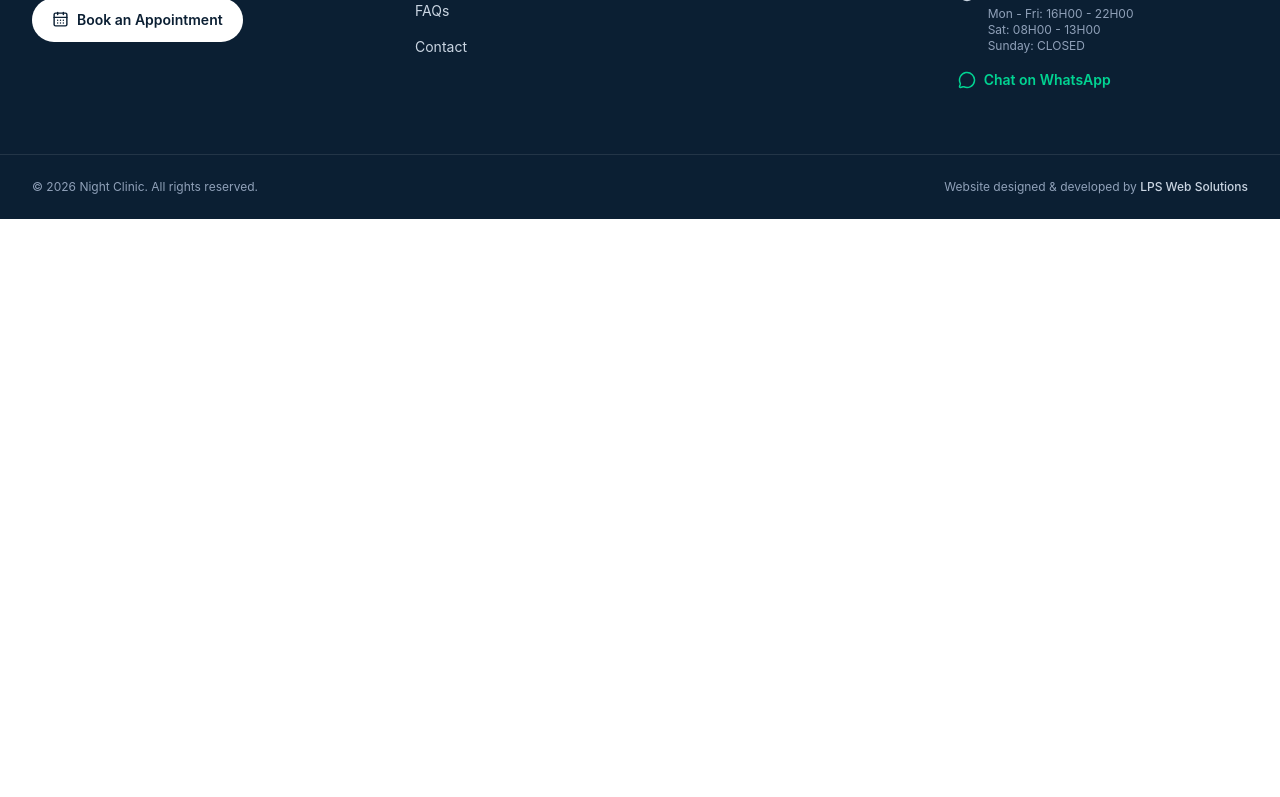
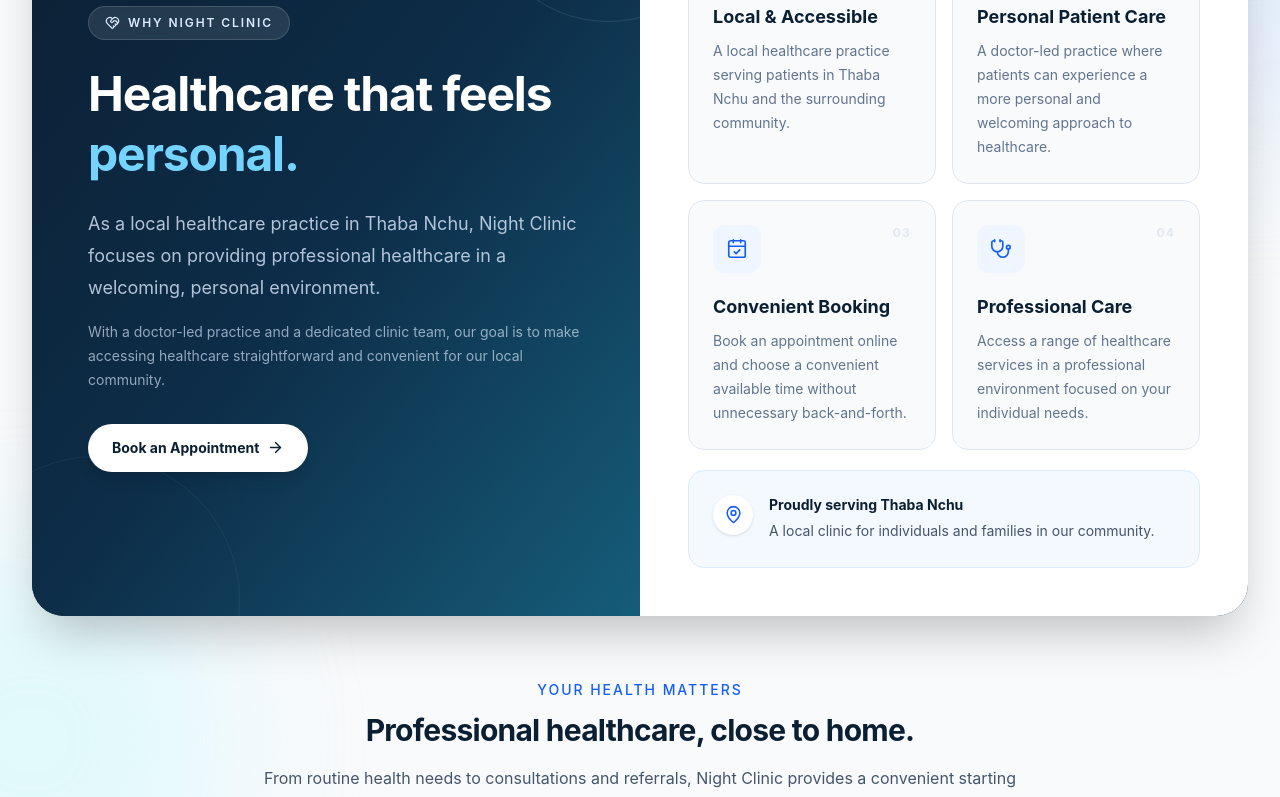
Before and after one commit to lebogang-developer/night-clinic, a React (Vite) app: page / in a window 1280 px wide. Shown: the part 4040-4837 px from the top of the page. Before the commit the page ends 4259 px from the top, so only its background shows below. Built offline with nearby package versions, Linux system fonts and the light colour scheme.

Commit message:
Why Choose Us section

```diff
--- a/src/App.jsx
+++ b/src/App.jsx
@@ -3,6 +3,7 @@
 import Hero from "./components/sections/Hero";
 import AboutDoctor from "./components/sections/AboutDoctor";
 import Services from "./components/sections/Services";
+import WhyChooseUs from "./components/sections/WhyChooseUs";
 
 function App() {
   return (
@@ -13,6 +14,7 @@
         <Hero />
         <AboutDoctor />
         <Services />
+        <WhyChooseUs />
       </main>
 
       <Footer />
--- /dev/null
+++ b/src/components/sections/WhyChooseUs.jsx
@@ -0,0 +1,179 @@
+import {
+  ArrowRight,
+  CalendarCheck,
+  HeartHandshake,
+  MapPin,
+  Stethoscope,
+} from "lucide-react";
+
+const reasons = [
+  {
+    icon: MapPin,
+    title: "Local & Accessible",
+    description:
+      "A local healthcare practice serving patients in Thaba Nchu and the surrounding community.",
+  },
+  {
+    icon: HeartHandshake,
+    title: "Personal Patient Care",
+    description:
+      "A doctor-led practice where patients can experience a more personal and welcoming approach to healthcare.",
+  },
+  {
+    icon: CalendarCheck,
+    title: "Convenient Booking",
+    description:
+      "Book an appointment online and choose a convenient available time without unnecessary back-and-forth.",
+  },
+  {
+    icon: Stethoscope,
+    title: "Professional Care",
+    description:
+      "Access a range of healthcare services in a professional environment focused on your individual needs.",
+  },
+];
+
+const WhyChooseUs = () => {
+  return (
+    <section
+      id="why-us"
+      className="relative overflow-hidden bg-slate-50 py-20 sm:py-24 lg:py-28"
+    >
+      {/* Background decoration */}
+      <div className="pointer-events-none absolute -right-40 top-0 h-96 w-96 rounded-full bg-blue-100/60 blur-3xl" />
+
+      <div className="pointer-events-none absolute -left-40 bottom-0 h-96 w-96 rounded-full bg-cyan-100/50 blur-3xl" />
+
+      <div className="relative mx-auto max-w-7xl px-4 sm:px-6 lg:px-8">
+        {/* Main split section */}
+        <div className="overflow-hidden rounded-[2rem] bg-[#0B1F33] shadow-2xl">
+          <div className="grid lg:grid-cols-2">
+            {/* LEFT - Message */}
+            <div className="relative flex flex-col justify-center overflow-hidden px-6 py-12 sm:px-10 sm:py-16 lg:px-14 lg:py-20">
+              {/* Gradient */}
+              <div className="absolute inset-0 bg-gradient-to-br from-[#0B1F33] via-[#0D2D48] to-[#155D7A]" />
+
+              {/* Decorative circles */}
+              <div className="absolute -right-24 -top-24 h-64 w-64 rounded-full border border-white/10" />
+
+              <div className="absolute -bottom-32 -left-20 h-72 w-72 rounded-full border border-white/5" />
+
+              <div className="relative z-10">
+                {/* Eyebrow */}
+                <div className="mb-6 inline-flex items-center gap-2 rounded-full border border-white/15 bg-white/10 px-4 py-2 text-xs font-semibold uppercase tracking-[0.16em] text-blue-100 backdrop-blur-sm">
+                  <HeartHandshake size={15} />
+                  Why Night Clinic
+                </div>
+
+                <h2 className="max-w-xl text-3xl font-bold leading-tight tracking-tight text-white sm:text-4xl lg:text-5xl">
+                  Healthcare that feels{" "}
+                  <span className="text-sky-300">personal.</span>
+                </h2>
+
+                <p className="mt-6 max-w-xl text-base leading-7 text-blue-100/80 sm:text-lg sm:leading-8">
+                  As a local healthcare practice in Thaba Nchu, Night Clinic
+                  focuses on providing professional healthcare in a welcoming,
+                  personal environment.
+                </p>
+
+                <p className="mt-4 max-w-xl text-sm leading-6 text-blue-100/65">
+                  With a doctor-led practice and a dedicated clinic team, our
+                  goal is to make accessing healthcare straightforward and
+                  convenient for our local community.
+                </p>
+
+                {/* CTA */}
+                <div className="mt-8">
+                  <a
+                    href="#booking"
+                    className="group inline-flex items-center gap-2 rounded-full bg-white px-6 py-3.5 text-sm font-bold text-[#0B1F33] shadow-lg transition-all duration-300 hover:-translate-y-1 hover:bg-blue-50 hover:shadow-xl"
+                  >
+                    Book an Appointment
+                    <ArrowRight
+                      size={17}
+                      className="transition-transform duration-300 group-hover:translate-x-1"
+                    />
+                  </a>
+                </div>
+              </div>
+            </div>
+
+            {/* RIGHT - Reasons */}
+            <div className="bg-white p-6 sm:p-10 lg:p-12">
+              <div className="grid gap-4 sm:grid-cols-2">
+                {reasons.map((reason, index) => {
+                  const Icon = reason.icon;
+
+                  return (
+                    <div
+                      key={reason.title}
+                      className="group rounded-2xl border border-slate-200 bg-slate-50 p-5 transition-all duration-300 hover:-translate-y-1 hover:border-blue-200 hover:bg-white hover:shadow-lg sm:p-6"
+                    >
+                      {/* Number */}
+                      <div className="flex items-start justify-between">
+                        <div className="flex h-12 w-12 items-center justify-center rounded-xl bg-blue-50 text-blue-600 transition-all duration-300 group-hover:bg-[#0B1F33] group-hover:text-white">
+                          <Icon size={22} strokeWidth={1.8} />
+                        </div>
+
+                        <span className="text-xs font-bold tracking-widest text-slate-200 transition-colors group-hover:text-blue-100">
+                          0{index + 1}
+                        </span>
+                      </div>
+
+                      <h3 className="mt-5 text-lg font-bold text-[#0B1F33]">
+                        {reason.title}
+                      </h3>
+
+                      <p className="mt-2 text-sm leading-6 text-slate-500">
+                        {reason.description}
+                      </p>
+                    </div>
+                  );
+                })}
+              </div>
+
+              {/* Small local message */}
+              <div className="mt-5 rounded-2xl border border-blue-100 bg-blue-50/70 p-5 sm:p-6">
+                <div className="flex gap-4">
+                  <div className="flex h-10 w-10 shrink-0 items-center justify-center rounded-full bg-white text-blue-600 shadow-sm">
+                    <MapPin size={19} />
+                  </div>
+
+                  <div>
+                    <h4 className="text-sm font-bold text-[#0B1F33]">
+                      Proudly serving Thaba Nchu
+                    </h4>
+
+                    <p className="mt-1 text-sm leading-6 text-slate-600">
+                      A local clinic for individuals and families in our
+                      community.
+                    </p>
+                  </div>
+                </div>
+              </div>
+            </div>
+          </div>
+        </div>
+
+        {/* Bottom statement */}
+        <div className="mx-auto mt-12 max-w-3xl text-center lg:mt-16">
+          <p className="text-sm font-medium uppercase tracking-[0.14em] text-blue-600">
+            Your health matters
+          </p>
+
+          <h3 className="mt-3 text-2xl font-bold tracking-tight text-[#0B1F33] sm:text-3xl">
+            Professional healthcare, close to home.
+          </h3>
+
+          <p className="mt-4 text-base leading-7 text-slate-600">
+            From routine health needs to consultations and referrals, Night
+            Clinic provides a convenient starting point for accessing healthcare
+            in Thaba Nchu.
+          </p>
+        </div>
+      </div>
+    </section>
+  );
+};
+
+export default WhyChooseUs;
```
